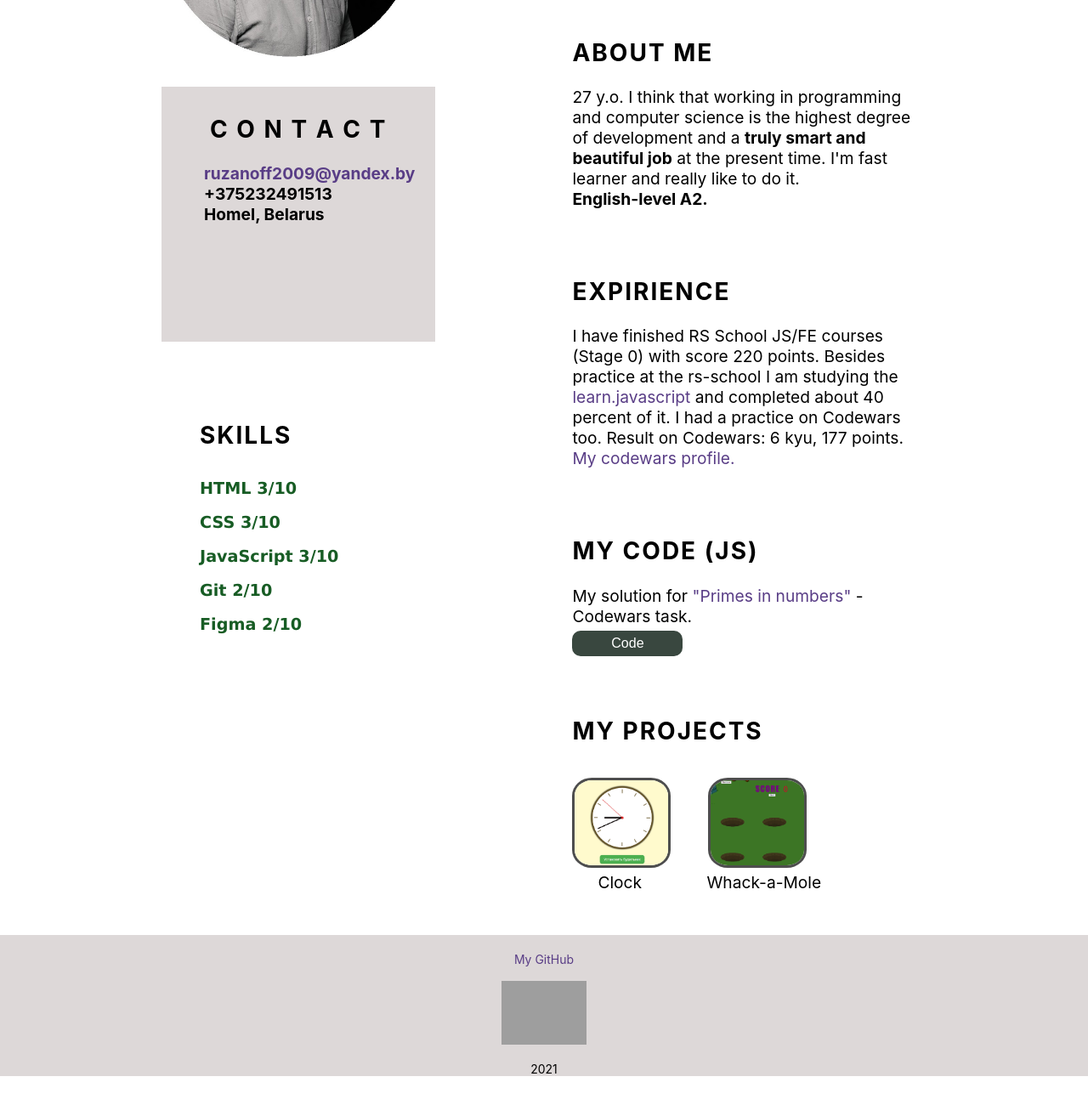
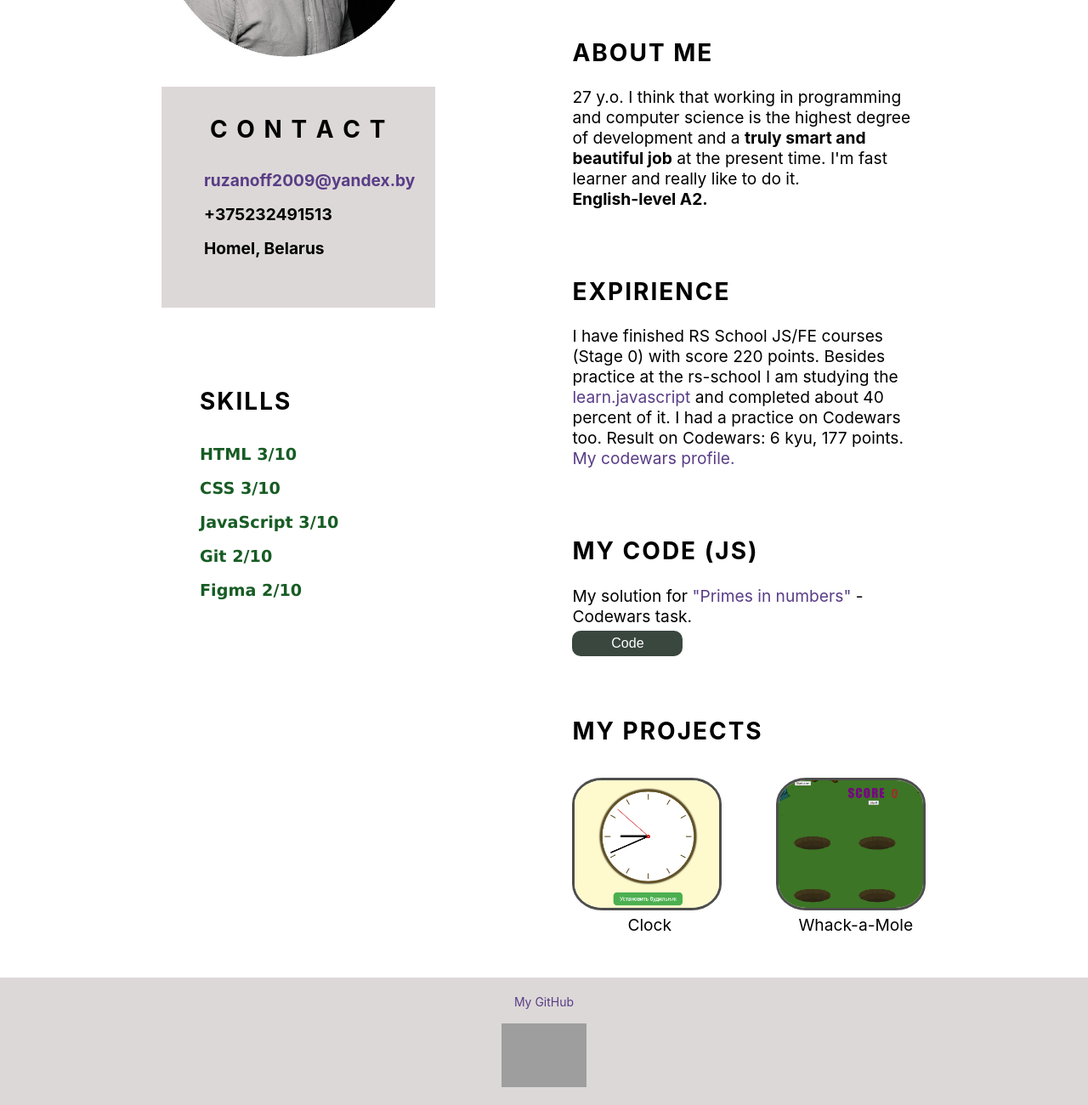
Before and after one commit to PASSAGYR69/rsschool-cv, a plain HTML site: page index.html in a window 1280 px wide. Shown: the part 378-1678 px from the top of the page at 85% size. Before the commit the page ends 1644 px from the top, so only its background shows below. Drawn offline with Linux system fonts and the light colour scheme; grey boxes are pictures that could not be loaded.

Commit message:
validate style.css

```diff
--- a/style.css
+++ b/style.css
@@ -75,7 +75,7 @@ h2  {
     #contacts {
         background-color: rgb(221, 216, 216);
         width: 80mm;
-        height: 280px;
+        height: 240px;
         font-weight: bold;
         padding:10px;
         margin: 30px 0;
@@ -103,8 +103,8 @@ section {
 .clock ,
 .mole
  {
-    width: 110px;
-    height: 100px;
+    width: 170px;
+    height: 150px;
     border: rgb(78, 78, 78) solid 3px;
     border-radius: 20%;
     margin-right: 40px;
@@ -133,12 +133,13 @@ section {
     text-decoration: none;
     position: relative;
     bottom: 0px;
-    right: -30px;
+    right: -65px;
 }
 
 .mo {
     max-width: 160px;
     text-decoration: none;
+    margin-left: 80px;
 }
 
 .mo::after {
@@ -147,7 +148,7 @@ section {
     text-decoration: none;
     position: relative;
     bottom: 0px;
-    right: 2px;
+    right: -26px;
 }
 
 .my-code {
@@ -183,3 +184,9 @@ footer {
 .skills > ul  {
     padding-left: 0px;
 }
+
+
+.ul-contacts {
+
+    line-height: 40px;
+}
```
